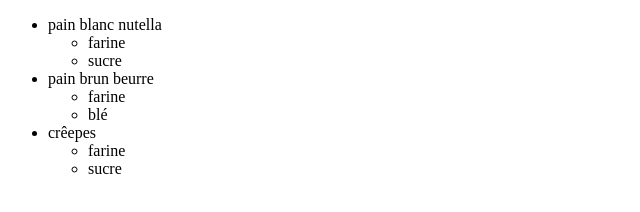
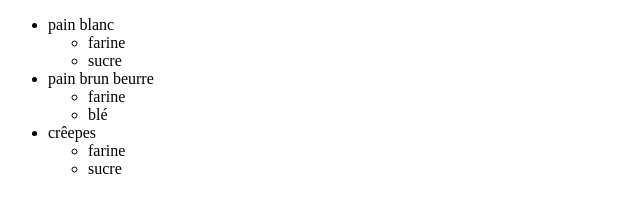
Before and after one commit to janki504/chez-Jan, a plain HTML site: page index.html in a window 1280 px wide. Shown: the full height of the page, 0-640 px from the left. Drawn offline with Linux system fonts and the light colour scheme.

Commit message:
Update index.html

```diff
--- a/index.html
+++ b/index.html
@@ -8,7 +8,7 @@
 </head>
 <body>
     <ul>
-        <li>pain blanc nutella</li>
+        <li>pain blanc</li>
         <ul>
             <li>farine</li>
             <li>sucre</li>
```
